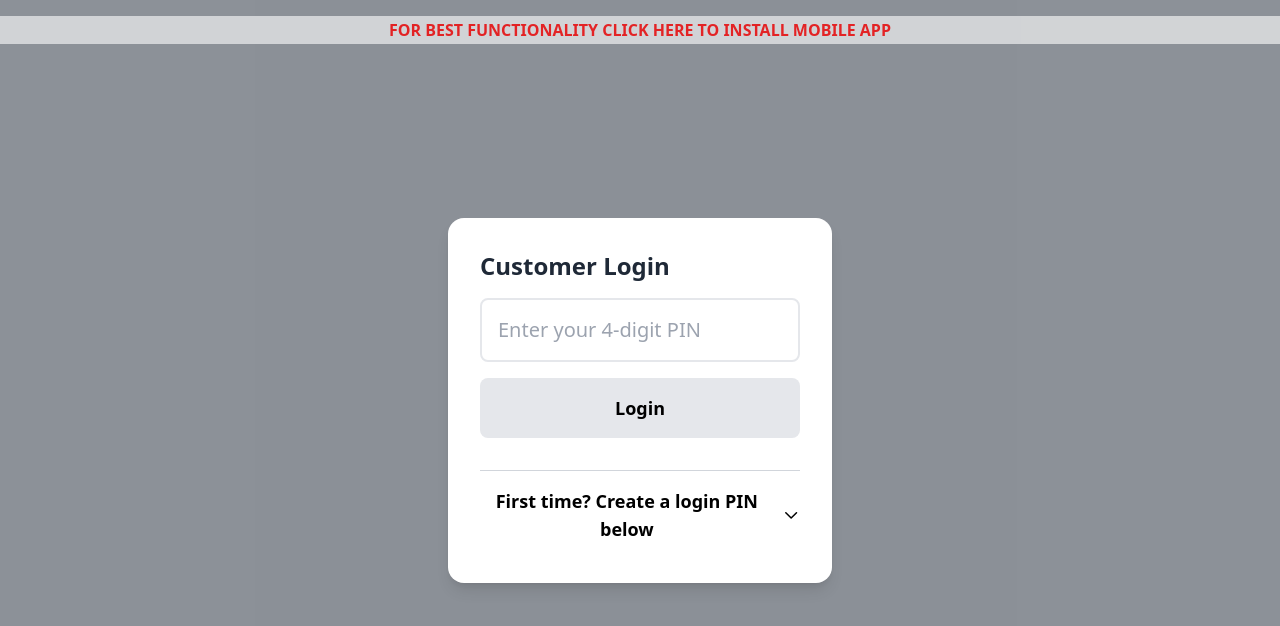
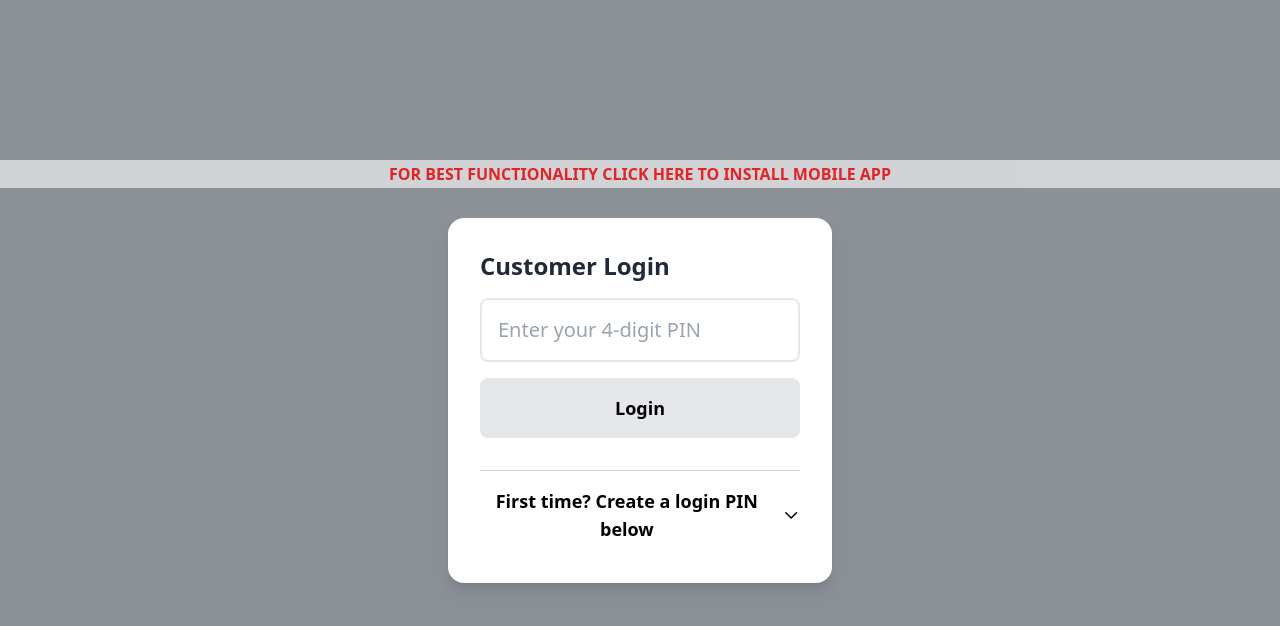
Before and after one commit to Akody1027/Lyliasbargainbarn, a plain HTML site: page index.html in a window 1280 px wide. Drawn offline with nearby package versions, Linux system fonts and the light colour scheme.

Commit message:
Update index.html

```diff
--- a/index.html
+++ b/index.html
@@ -39,7 +39,7 @@
     /* Fixed top install prompt text */
     #install-text-prompt {
       position: fixed;
-      top: 1rem;
+      top: 10rem;
       left: 0;
       width: 100%;
       text-align: center;
```
